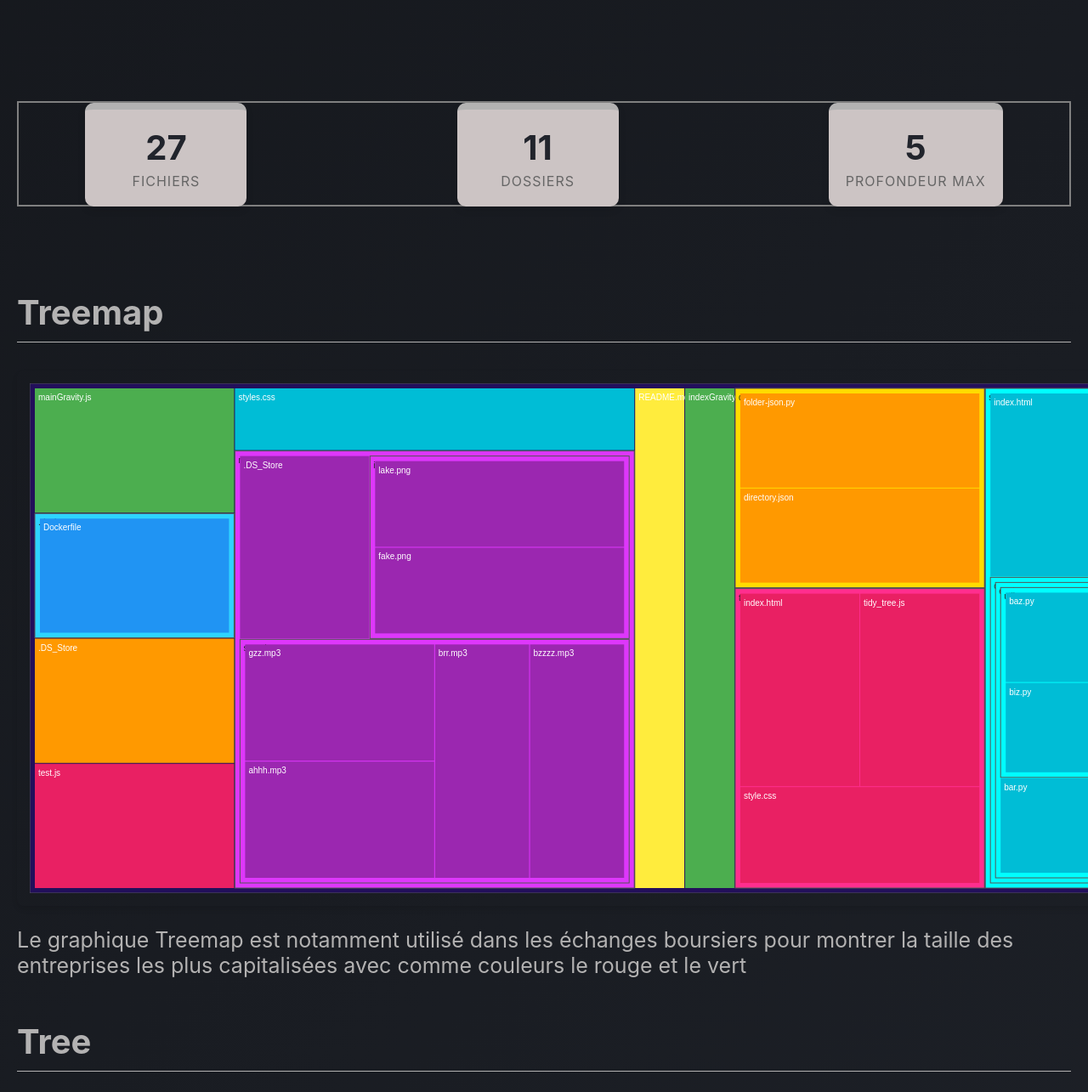
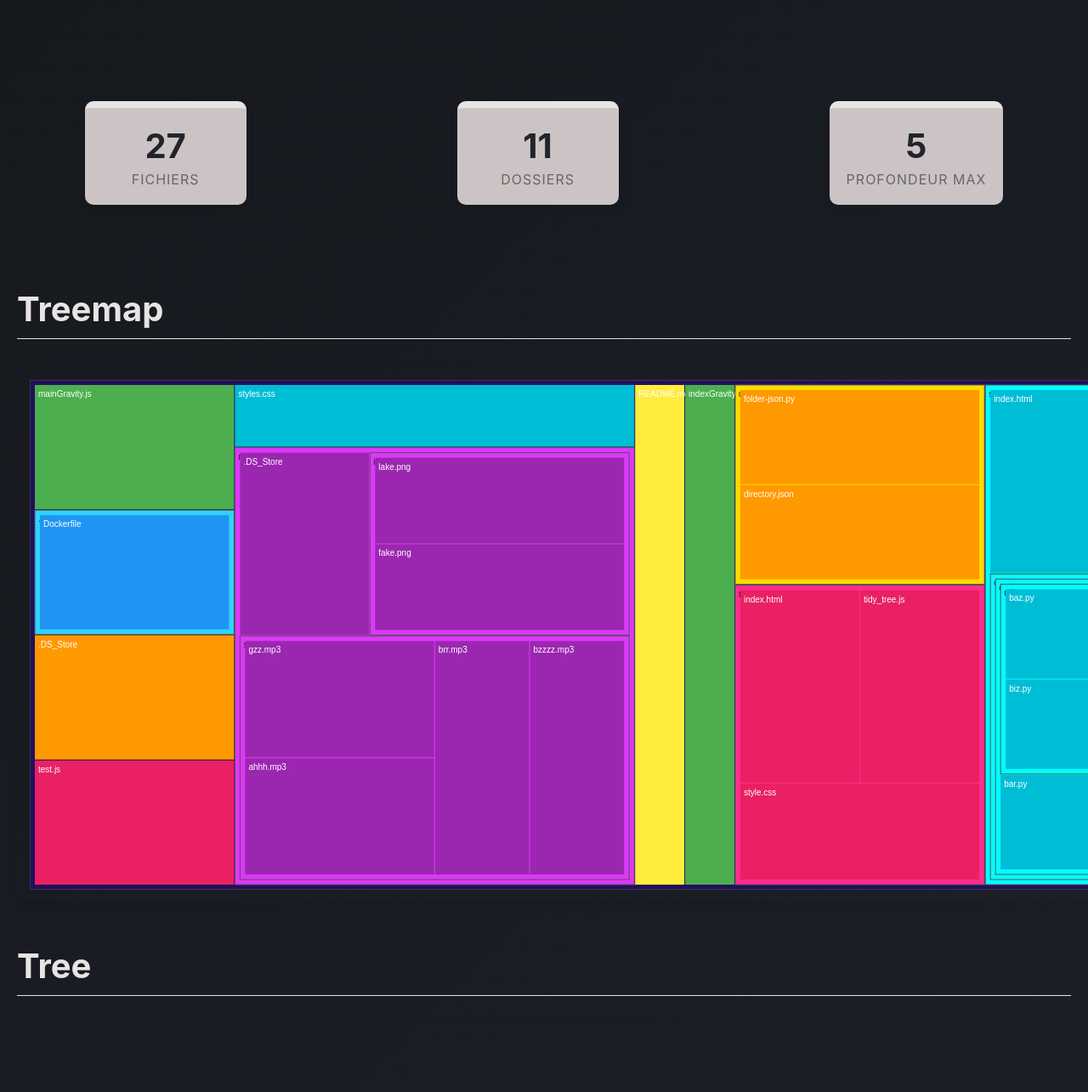
Before and after one commit to Flotauv/GraphAsFolder, a plain HTML site: page src/index.html in a window 1280 px wide. Shown: the part 195-1480 px from the top of the page at 85% size. Drawn offline with nearby package versions, Linux system fonts and the light colour scheme.

Commit message:
update graphs

```diff
--- a/src/index.html
+++ b/src/index.html
@@ -18,11 +18,6 @@
     <section class="treemap">
         <h2 id="titre-2">Treemap</h2>
         <div id="treemap_container" class="viz-container"></div>
-        <div>
-            <p id="paragraphe">
-                Le graphique Treemap est notamment utilisé dans les échanges boursiers pour montrer la taille des entreprises les plus capitalisées avec comme couleurs le rouge et le vert
-            </p>
-        </div>
     </section>
 
     <section class="tree">
--- a/src/style.css
+++ b/src/style.css
@@ -2,7 +2,7 @@
     --premier-bleu: hsl(220, 15%, 10%);
     --second-bleu: hsl(220, 15%, 15%);
     --gris-fond: rgb(204, 196, 196);
-    --white-title: hsl(0, 1%, 70%);
+    --white-title: hsl(0, 5%, 90%);
 }
 /* Styles de base */
 body {
@@ -36,7 +36,6 @@ body {
 #stats-section {
     font-size: 20px;
     height: 120px;
-    border: solid 2px gray;
     margin-bottom: 100px;
 
 }
```
